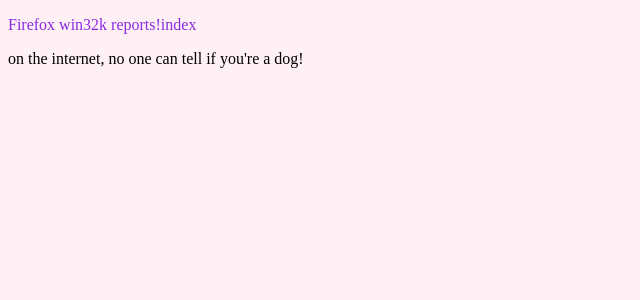
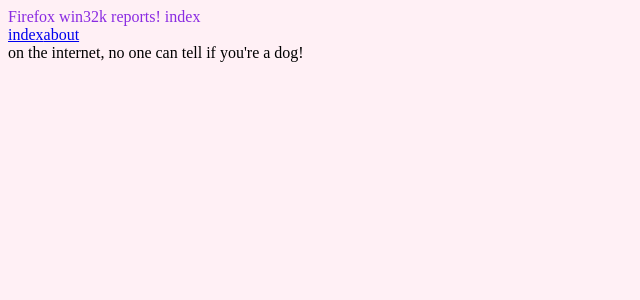
Before and after one commit to bayounetta/fx-win32k-report, a Gatsby app: page / in a window 1280 px wide. Shown: the top 300 px of the page, without its empty margins (0-640 px from the left). Built offline with nearby package versions, Linux system fonts and the light colour scheme.

Commit message:
add page links to header component

```diff
--- a/src/components/header.js
+++ b/src/components/header.js
@@ -1,9 +1,14 @@
+import { Link } from 'gatsby';
 import React from 'react';
 
 import headerStyles from './header.module.css';
 
 export default (props) => (
   <div className={headerStyles.header}>
-    <p>Firefox win32k reports!{props.title}</p>
+    <div className={headerStyles.title}>Firefox win32k reports! {props.title}</div>
+    <div className={headerStyles.navigation}>
+      <a className={headerStyles.navigationLink} href="/">index</a>
+      <a className={headerStyles.navigationLink} href="/about">about</a>
+    </div>
   </div>
 );
```
